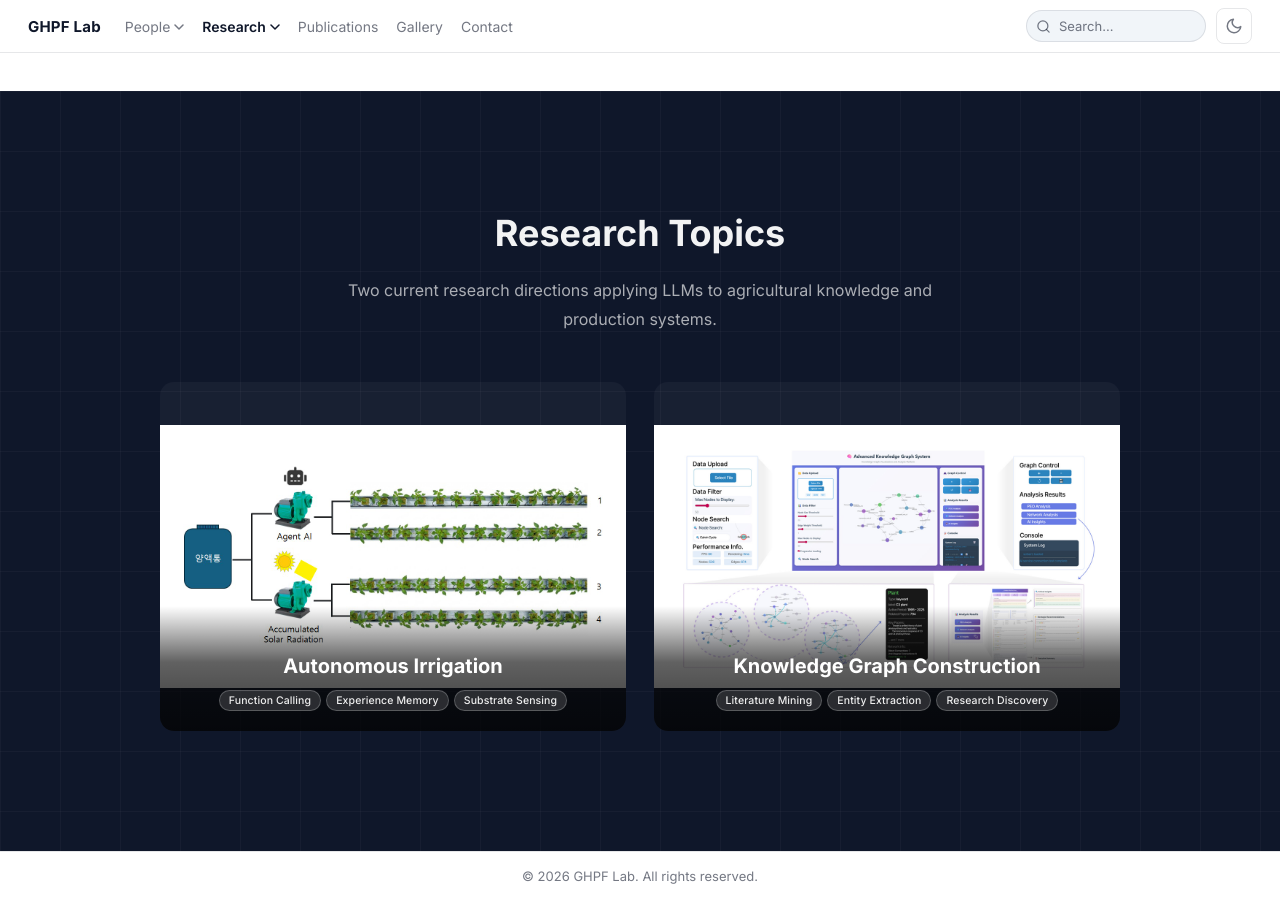
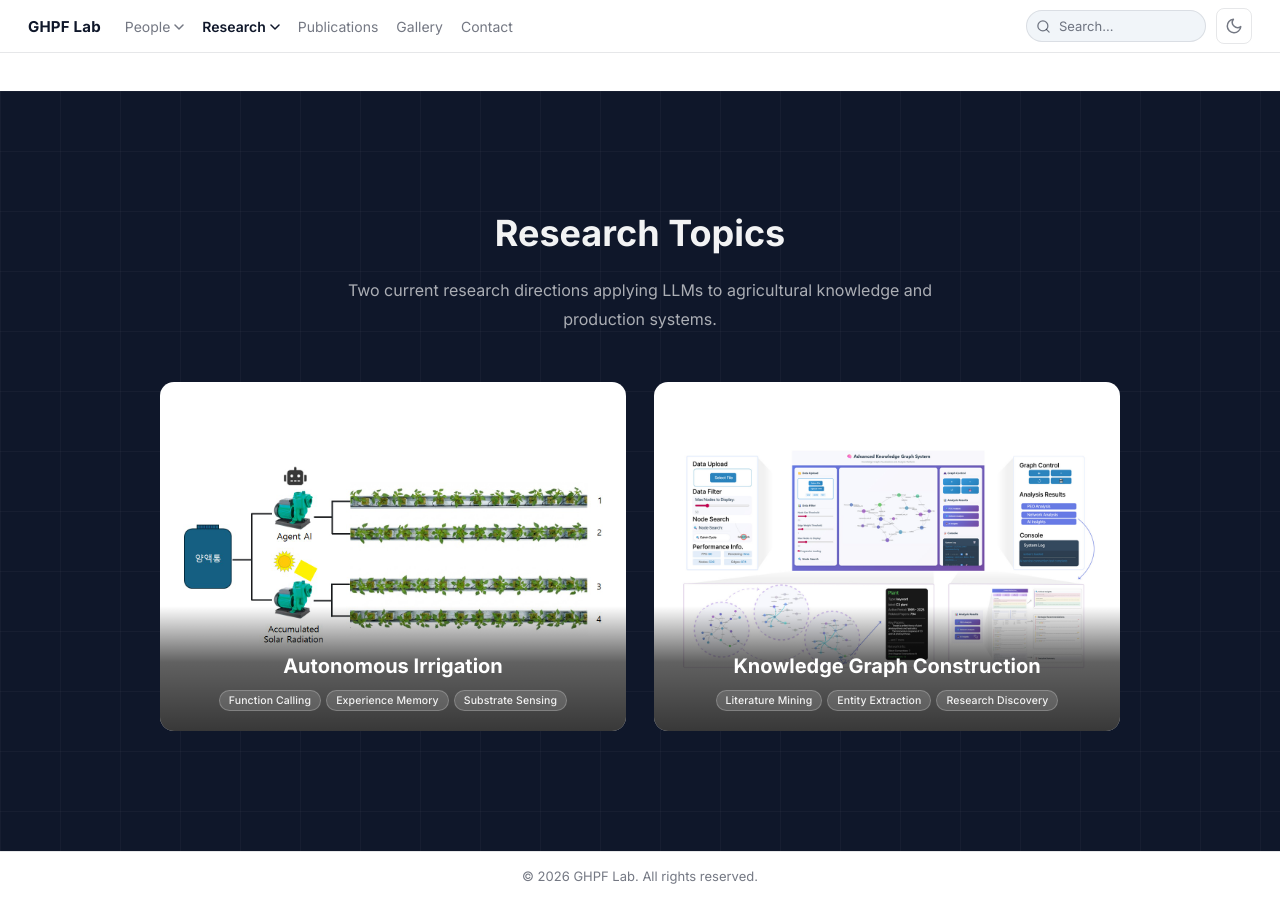
Before and after one commit to snughpf-alt/ghpf-lab-web-final-2, a Jekyll site: the page built from research/autonomous-control.md, in a window 1280 px wide and 900 px high, scrolled down 1027 px. Built offline with Jekyll 4.4.1, drawn with Linux system fonts in a browser that asks for light colours.

Commit message:
Set LLM card image backgrounds to white
The faint .04 wash was barely visible against the dark band; switch to
solid white so the diagrams sit on a clean canvas that matches their
own white backgrounds.

https://claude.ai/code/session_01AC1F4b7HxCDaoN7Xuq9VXj

```diff
--- a/research/autonomous-control.md
+++ b/research/autonomous-control.md
@@ -72,7 +72,7 @@ title: LLM Application in Agriculture
 
     <div class="rd-topics-grid rd-topics-grid--2col">
       <div class="rd-topics-grid__card">
-        <img src="{{ '/assets/img/research/autonomous-irrigation.jpg' | relative_url }}" alt="Autonomous irrigation diagram comparing Agent AI and Accumulated Solar Radiation strategies" style="object-fit:contain;background:rgba(255,255,255,.04)">
+        <img src="{{ '/assets/img/research/autonomous-irrigation.jpg' | relative_url }}" alt="Autonomous irrigation diagram comparing Agent AI and Accumulated Solar Radiation strategies" style="object-fit:contain;background:#fff">
         <div class="rd-topics-grid__caption">
           <h3>Autonomous Irrigation</h3>
           <div class="rd-topics-grid__keywords">
@@ -85,7 +85,7 @@ title: LLM Application in Agriculture
       </div>
 
       <div class="rd-topics-grid__card">
-        <img src="{{ '/assets/img/research/knowledge-graph-system.png' | relative_url }}" alt="Advanced Knowledge Graph System interface showing graph visualization and analysis panels" style="object-fit:contain;background:rgba(255,255,255,.04)">
+        <img src="{{ '/assets/img/research/knowledge-graph-system.png' | relative_url }}" alt="Advanced Knowledge Graph System interface showing graph visualization and analysis panels" style="object-fit:contain;background:#fff">
         <div class="rd-topics-grid__caption">
           <h3>Knowledge Graph Construction</h3>
           <div class="rd-topics-grid__keywords">
```
